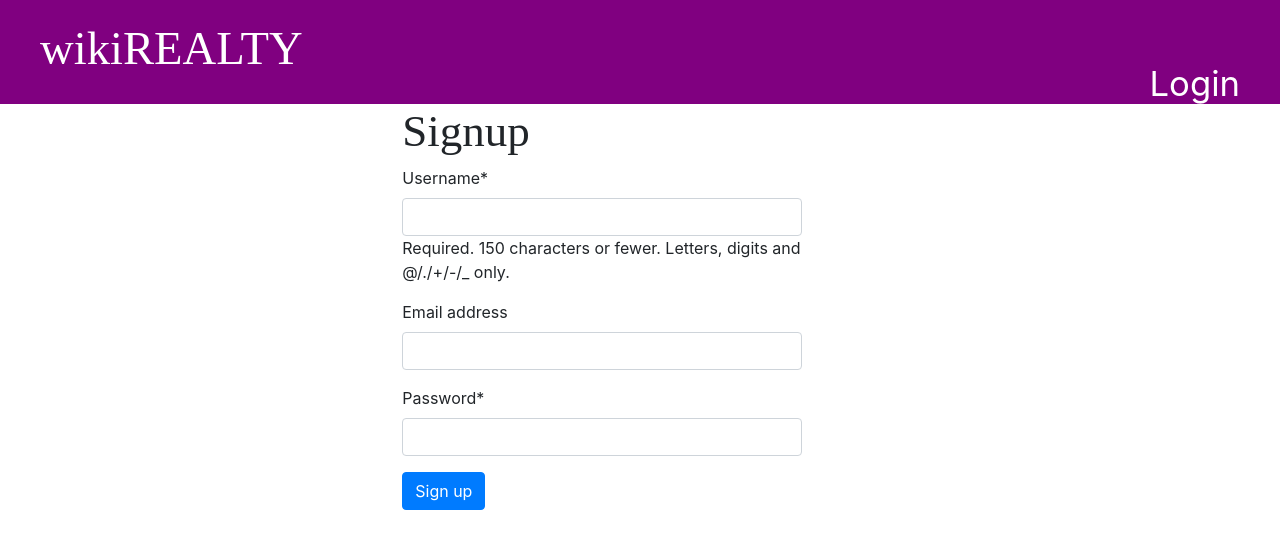
After one commit to JoniMop/wikirealty, a Django app: page /signup/ in a window 1280 px wide. The commit adds this page. Shown: the top 549 px of the page. Run offline with Django 3.2, Linux system fonts and the light colour scheme; some libraries are stand-ins or nearby versions.

Commit message:
Adding signup functionality, also adding way to sign up from login page

```diff
--- a/blog/forms.py
+++ b/blog/forms.py
@@ -1,8 +1,25 @@
 from django import forms
 from .models import Post
+from django.contrib.auth.models import User
+from crispy_forms.helper import FormHelper
+from crispy_forms.layout import Submit, Layout, Field
+from crispy_forms.bootstrap import (PrependedText, PrependedAppendedText, FormActions)
+
+
+
 
 
 class PostForm(forms.ModelForm):
     class Meta:
         model = Post
         fields = ('title', 'text')
+
+class UserForm(forms.ModelForm):
+    password = forms.CharField(widget=forms.PasswordInput())
+    helper = FormHelper()
+
+    helper.form_method = 'POST'
+    helper.add_input(Submit('Sign up', 'Sign up', css_class='btn-primary'))
+    class Meta:
+        model = User
+        fields = ('username', 'email', 'password')
--- /dev/null
+++ b/blog/templates/blog/signup.html
@@ -0,0 +1,20 @@
+{% extends 'blog/base.html' %}
+
+{% block title %}Signup{% endblock %}
+
+{% load crispy_forms_tags %}
+
+{% block content %}
+    <div class="panel panel-default" style="width: 400px; margin:0 auto">
+
+        <h1>Signup</h1>
+            <div>
+            <form method="POST">
+                {% csrf_token %}
+
+                {% crispy form %}
+
+            </form>
+            </div>
+    </div>
+{% endblock %}
--- a/blog/templates/registration/login.html
+++ b/blog/templates/registration/login.html
@@ -11,4 +11,5 @@
         {{ form.as_p }}
         <button type="submit" class="btn btn-primary">Login</button>
     </form>
+    <p>Don't have an account? <a href="{% url 'signup' %}">Sign Up Here</a></p>
 {% endblock %}
--- a/blog/urls.py
+++ b/blog/urls.py
@@ -11,5 +11,6 @@ urlpatterns = [
 
     path('post/<int:pk>/edit/', views.post_edit, name='post_edit'),
 
+    path('signup/', views.signup, name='signup'),
 
 ]
--- a/blog/views.py
+++ b/blog/views.py
@@ -3,7 +3,10 @@ from django.shortcuts import render, get_object_or_404, redirect
 from django.utils import timezone
 from .models import Post
 from .forms import PostForm
-
+from django.contrib.auth.models import User
+from .forms import PostForm, UserForm
+from .models import Post
+from django.contrib.auth import login
 
 # Create your views here.
 
@@ -50,3 +53,14 @@ def post_edit(request, pk):
         form = PostForm(instance=post)
         stuff_for_frontend = {'form':form, 'post':post}
     return render(request, 'blog/post_edit.html', stuff_for_frontend)
+
+def signup(request):
+    if request.method == 'POST':
+        form = UserForm(request.POST)
+        if form.is_valid():
+            new_user = User.objects.create_user(**form.cleaned_data)
+            login(request, new_user)
+            return redirect('/')
+    else:
+        form = UserForm()
+    return render(request, 'blog/signup.html', { 'form' : form })
--- a/djangosite/settings.py
+++ b/djangosite/settings.py
@@ -25,7 +25,11 @@ SECRET_KEY = 'e!bqs_(7qf9mkip8eu1%&=g2q4)uf_@!r_qd31(899nnqbbz%d'
 # SECURITY WARNING: don't run with debug turned on in production!
 DEBUG = True
 
+CRISPY_TEMPLATE_PACK = 'bootstrap3'
+
 ALLOWED_HOSTS = []
+
+
 
 LOGIN_REDIRECT_URL = 'post_list'
 LOGOUT_REDIRECT_URL = 'post_list'
@@ -42,6 +46,7 @@ INSTALLED_APPS = [
     'django.contrib.messages',
     'django.contrib.staticfiles',
     'blog',
+    'crispy_forms',
 ]
 
 MIDDLEWARE = [
--- /dev/null
+++ b/requirements.txt
@@ -0,0 +1,6 @@
+asgiref==3.2.3
+certifi==2019.11.28
+Django==3.0.2
+django-crispy-forms==1.8.1
+pytz==2019.3
+sqlparse==0.3.0
```
Also changed, not shown: db.sqlite3.
